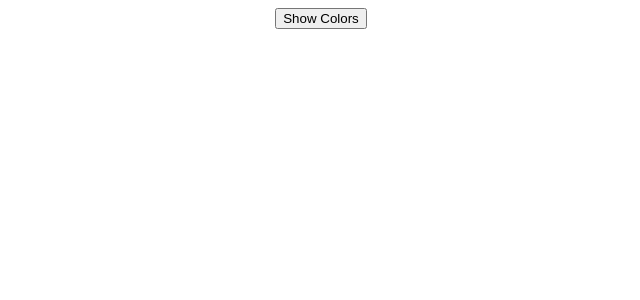
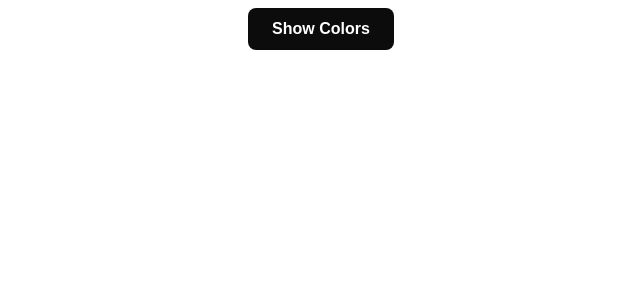
Before and after one commit to EltonJCS/Cromatica, an Angular app: page / in a window 1280 px wide. Shown: the top 300 px of the page, without its empty margins (319-959 px from the left). Built offline with nearby package versions, Linux system fonts and the light colour scheme.

Commit message:
Show different palettes based on random hex color value

```diff
--- a/src/app/components/palettes/palettes.component.css
+++ b/src/app/components/palettes/palettes.component.css
@@ -35,3 +35,28 @@
 .color-value {
   color: #333;
 }
+
+.show-colors-button {
+  background-color: #0c0c0c;
+  color: #fff;
+  border: #f9f9f9;
+  padding: 12px 24px;
+  font-size: 16px;
+  font-weight: bold;
+  border-radius: 8px;
+  cursor: pointer;
+  transition: background-color 0.3s, transform 0.2s;
+  margin-bottom: 20px;
+}
+
+.show-colors-button:hover {
+  background-color: #eeeeee;
+  color: #000;
+  border: #101010;
+  transform: translateY(-2px);
+}
+
+.show-colors-button:active {
+  background-color: #100040;
+  color: #00ffff;
+}
--- a/src/app/components/palettes/palettes.component.html
+++ b/src/app/components/palettes/palettes.component.html
@@ -1,5 +1,5 @@
-<button (click)="showColors()">Show Colors</button>
 
+<button  class="show-colors-button" (click)="showColors()">Show Colors</button>
 <div class="paletts-wrapper">
     <div class="colors">
         @for(color of colors; track color){
--- a/src/app/components/palettes/palettes.component.ts
+++ b/src/app/components/palettes/palettes.component.ts
@@ -15,7 +15,11 @@ export class PalettesComponent {
 this.getPaletteModels.getPaletteModels();
   }
 
-  getLocalStorageColors(){
+  updateLocalStorageColors(){
+    if(localStorage.getItem(`color0`) === this.colors[0]){
+      return;
+    }
+    this.colors= [];
     for (let i = 0; i < 5; i++) {
       const color = localStorage.getItem(`color${i}`);
       this.colors.push(color || '#ffffff');
@@ -24,6 +28,7 @@ this.getPaletteModels.getPaletteModels();
 
   showColors(){
     this.getModels();
-    this.getLocalStorageColors();
+    this.updateLocalStorageColors();
   }
+
 }
--- a/src/app/services/get-color-palettes.service.ts
+++ b/src/app/services/get-color-palettes.service.ts
@@ -7,12 +7,24 @@ import { Injectable } from '@angular/core';
 export class GetColorPalettesService {
 
 private apiUrl: string = 'https://www.thecolorapi.com/';
-private UrlParameters: string = 'scheme?hex=ff0000&mode=monochrome';
+
 
   constructor(private http: HttpClient) { }
 
+  getRandomHexColorCode(): string {
+    const letters = '0123456789ABCDEF';
+    let hexColorCode = '';
+    for (let i = 0; i < 6; i++) {
+      hexColorCode += letters[Math.floor(Math.random() * 16)];
+    }
+    return hexColorCode;
+  }
+
   async getPaletteModels(){
-    this.http.get<{ [key: string]: any[] }>(this.apiUrl + this.UrlParameters).subscribe(response => {
+    const hexColor:string = this.getRandomHexColorCode();
+    const UrlParameters: string = `scheme?hex=${hexColor}&mode=monochrome`;
+
+    this.http.get<{ [key: string]: any[] }>(this.apiUrl + UrlParameters).subscribe(response => {
       const data = response;
       console.log(data["colors"]);
       localStorage.setItem("color0", data["colors"]["0"]["hex"]["value"]);
```
